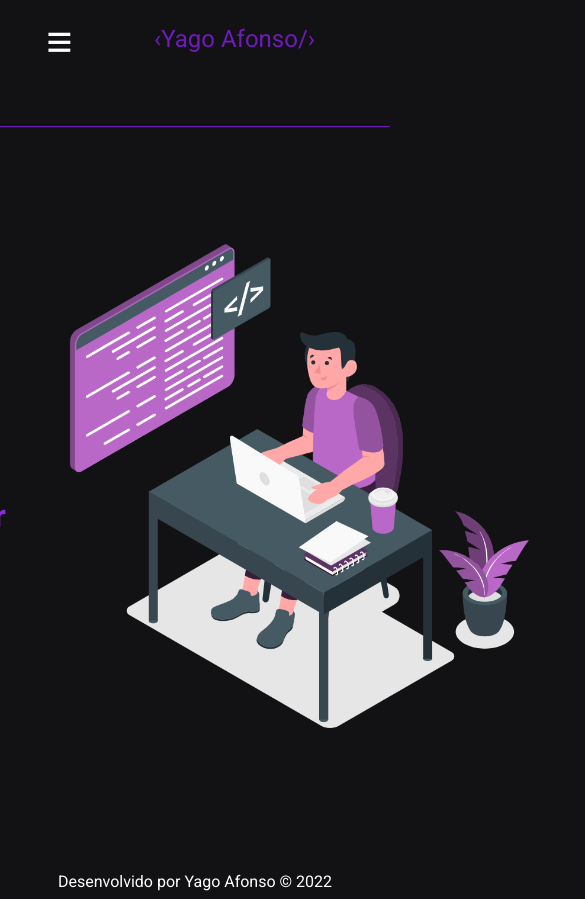
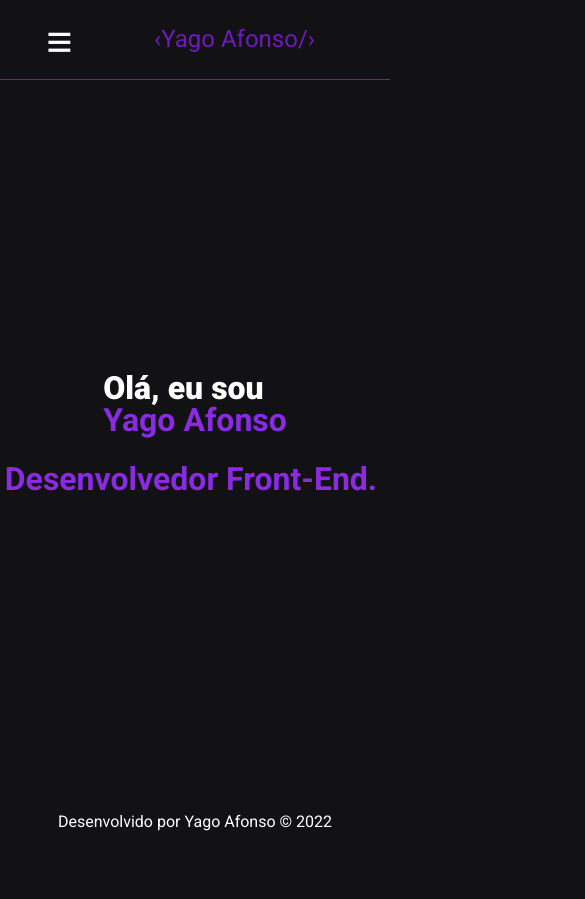
Before and after one commit to yagoafonso/Portfolio, a React (Vite) app: page / in a window 390 px wide. Shown: the whole page, 585 px wide, since content can reach past the window. After the commit the page ends 844 px from the top, so only its background shows below. Built offline with nearby package versions, Linux system fonts and the light colour scheme.

Commit message:
Add responsive

```diff
--- a/src/components/Navbar/Navbar.tsx
+++ b/src/components/Navbar/Navbar.tsx
@@ -32,7 +32,7 @@ export function Navbar() {
                             }}
 
                         >
-                            {extendNavbar ? <>&#10005;</> : <> &#8801;</>}
+                            {extendNavbar ? <> &#10005;</> : <> &#8801;</>}
                         </OpensLinksButton>
                     </NavbarLinkContainer>
                 </LeftContainer>
@@ -43,7 +43,7 @@ export function Navbar() {
             { extendNavbar && (
                 <NavbarExtendContainer>
                     <NavbarLinkExtend to="/">Home</NavbarLinkExtend>
-                    <NavbarLinkExtend to="/products" >Projetos</NavbarLinkExtend>
+                    <NavbarLinkExtend to="/projects" >Projetos</NavbarLinkExtend>
                     <NavbarLinkExtend to="/about" >Sobre</NavbarLinkExtend>
                 </NavbarExtendContainer>
             )}
--- a/src/components/Navbar/style.js
+++ b/src/components/Navbar/style.js
@@ -4,7 +4,7 @@ import { Link } from 'react-router-dom'
 
 export const NavbarContainer = styled.nav`
     width: 100%;
-    height: ${(props) => (props.extendNavbar ? "100vh" : "15vh")};
+    height: ${(props) => (props.extendNavbar ? "40vh" : "80px")};
     background-color: var(--gray-900);
     display:  flex;
     flex-direction: column;
@@ -13,9 +13,6 @@ export const NavbarContainer = styled.nav`
     z-index: 1;
     border-bottom: 1px solid var(--blueviolet-800);
 
-    @media (min-width: 700px) {
-        height: 80px;
-    }
 `;
 
 export const LeftContainer = styled.div`
@@ -57,7 +54,7 @@ export const NavbarLink = styled(Link)`
         color: var(--blueviolet-800);
     }
 
-    @media (max-width: 700px) {
+    @media (max-width: 860px) {
     display: none;
     }
 `;
@@ -69,6 +66,10 @@ export const NavbarLinkExtend = styled(Link)`
     font-family: Roboto, Helvetica, sans-serif;
     text-decoration: none;
     margin: 10px;
+
+    :hover {
+        color: var(--blueviolet-800);
+    }
 `;
 
 export const Logo = styled.div`
@@ -95,7 +96,7 @@ export const OpensLinksButton = styled.button`
     font-size: 45px;
     cursor: pointer;
 
-    @media (min-width: 700px) {
+    @media (min-width: 860px) {
     display: none;
     }
 `;
@@ -104,7 +105,7 @@ export const NavbarExtendContainer = styled.div`
     flex-direction: column;
     align-items: center;
 
-    @media (min-width: 700px) {
+    @media (min-width: 860px) {
         display: none;
     }
 `;
--- a/src/pages/About/style.js
+++ b/src/pages/About/style.js
@@ -8,6 +8,9 @@ export const ContainerAbout = styled.section`
   padding: 5rem;
   height: 86.5vh;
   gap: 30px;
+  @media (max-width: 860px) {
+    flex-direction: column;
+  }
 `
 export const ContentImgAbout = styled.div`
   img{
@@ -41,6 +44,9 @@ export const ContentTextAbout = styled.div`
       color: var(--blueviolet-300);
     }
   }
+  @media (max-width: 860px) {
+    align-items: center;
+  }
 `
 
 export const ContainerSocial = styled.div`
@@ -48,6 +54,9 @@ export const ContainerSocial = styled.div`
   h2{
     text-transform: uppercase;
     margin-bottom: 10px;
+    @media (max-width: 860px) {
+      text-align: center;
+  }
   }
   p{
     text-align: center;
--- a/src/pages/Home/Home.jsx
+++ b/src/pages/Home/Home.jsx
@@ -11,9 +11,12 @@ export function Home() {
     return (
         <ContainerHome>
             <ContentShow>
-                <h1>Olá, sou<br/>
-                <strong>Yago Afonso</strong><br/>
-                <span style={{ color: 'var(--blueviolet-500)', fontWeight: '700' }}>
+                <div>
+                    <h1>Olá, eu sou </h1>
+                    <h1><strong>Yago Afonso</strong></h1>
+                </div>
+                <div>
+                    <span style={{ color: 'var(--blueviolet-500)', fontWeight: '700', fontSize: '2rem' }}>
                         <Typewriter
                             words={['Desenvolvedor Front-End.']}
                             cursor
@@ -23,7 +26,7 @@ export function Home() {
                             delaySpeed={100}
                         />
                     </span>
-                </h1>
+                </div>
             </ContentShow>
             <ContentImg>
                 <img src={homeLogo} alt="Imagem pessoa sentada em frente ao computador." />
--- a/src/pages/Home/style.js
+++ b/src/pages/Home/style.js
@@ -3,29 +3,71 @@ import styled from 'styled-components'
 export const ContainerHome = styled.section`
   background: var(--gray-900);
   width: 100%;
-  height: 86.5vh;
+  height: 85vh;
   display: flex;
   align-items: center;
   justify-content: center;
+  @media (max-width: 760px) {
+      flex-direction: column;
+  }
 `
 export const ContentShow = styled.div`
   width: 37rem;
   height: 37rem;
   display: flex;
+  flex-direction: column;
+  justify-content: center;
   align-items: center;
+  gap: 2rem;
+  div{
+    display: flex;
+    flex-direction: column;
+    justify-content: center;
+    gap: 1rem;
+  }
   h1{
     line-height: 3rem;
     font-weight: 900;
-    font-size: 2rem;
+    font-size: 3rem;
   }
   strong {
     color: var(--blueviolet-500);
   }
+  @media (max-width: 1024px) {
+      width: 30rem;
+      height: 30rem;
+      h1{
+          line-height: 2rem;
+          font-weight: 900;
+          font-size: 2rem;
+  }
+    }
+    @media (max-width: 860px) {
+      width: 25rem;
+      height: 25rem;
+      h1{
+          line-height: 1rem;
+          font-weight: 900;
+          font-size: 2rem;
+  }
+    }
+
 `
 export const ContentImg = styled.div`
   img {
     width: 37rem;
     height: 37rem;
     object-fit: cover;
+
+    @media (max-width: 1024px) {
+      width: 30rem;
+      height: 30rem;
+    }
+    @media (max-width: 860px) {
+      display: none;
+    }
   }
+
+
+
 `
--- a/src/pages/Projects/style.js
+++ b/src/pages/Projects/style.js
@@ -24,4 +24,9 @@ export const ContainerProjectCards = styled.div`
   gap: 30px;
   max-width: 1020px;
   margin-top: 50px;
+
+  @media (max-width: 1035px) {
+      align-items: center ;
+      justify-content: center ;
+    }
 `
```
Lines whose indentation alone changed are shown as unchanged.
